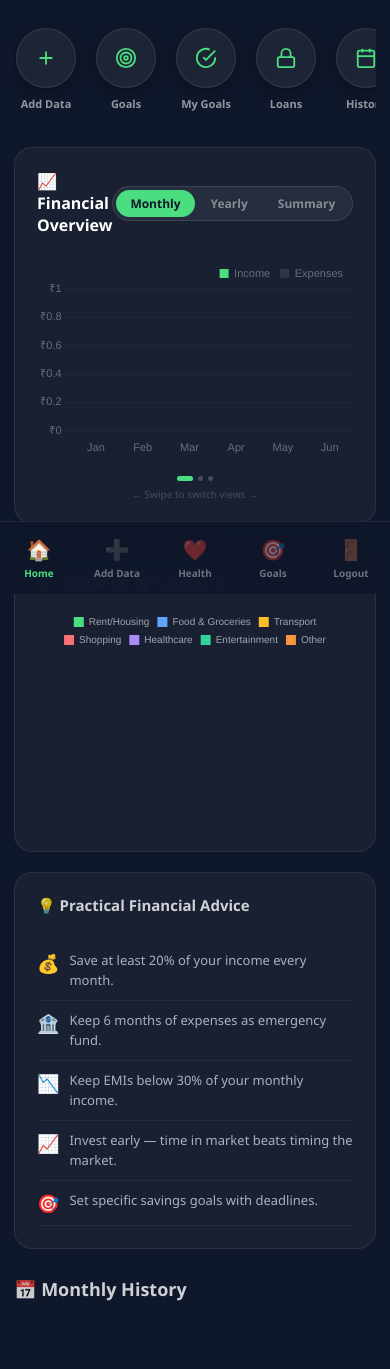
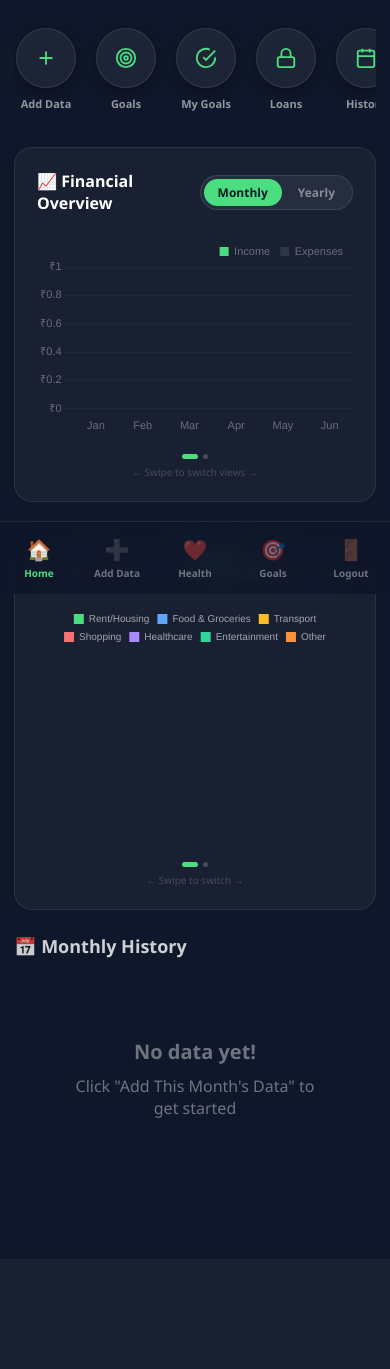
Before and after one commit to Bhatt753/financeiq, a Flask app: page /dashboard in a window 390 px wide. Shown: the part 250-1619 px from the top of the page. After the commit the page ends 1368 px from the top, so only its background shows below. Run offline with Flask 3, Linux system fonts and the light colour scheme; the visitor is signed in with stand-in values (Sample User, id 1); data that the repository does not hold is empty; some libraries are stand-ins or nearby versions.

Commit message:
Clean chart slider - 2 slides only, donut separate on desktop, swipeable on mobile

```diff
--- a/templates/dashboard.html
+++ b/templates/dashboard.html
@@ -102,26 +102,37 @@
         .dot.active { background:#4ade80; width:16px; border-radius:3px; }
         .swipe-tip { font-size:10px; color:rgba(255,255,255,0.2); text-align:center; margin-top:6px; }
 
-        /* SPENDING SECTION — below chart on desktop */
+        /* SPENDING SECTION */
         .spending-section {
-            display:grid;
-            grid-template-columns:1fr 1fr;
-            gap:20px;
-            margin-bottom:28px;
+            display:grid; grid-template-columns:1fr 1fr;
+            gap:20px; margin-bottom:28px;
         }
-
         .spending-card {
             background:rgba(255,255,255,0.04);
             border:1px solid rgba(255,255,255,0.08);
             border-radius:18px; padding:22px;
         }
-
         .spending-card-title {
             font-size:15px; font-weight:600; color:rgba(255,255,255,0.8);
             margin-bottom:18px; display:flex; align-items:center; gap:8px;
         }
+        .spending-ch-wrap { position:relative; height:260px; width:100%; }
 
-        .spending-ch-wrap { position:relative; height:260px; width:100%; }
+        /* MOBILE SPENDING SLIDER */
+        .mobile-spending-card {
+            display:none;
+            background:rgba(255,255,255,0.04);
+            border:1px solid rgba(255,255,255,0.08);
+            border-radius:18px; padding:22px; margin-bottom:24px; overflow:hidden;
+        }
+        .mobile-spending-header {
+            display:flex; justify-content:space-between;
+            align-items:center; margin-bottom:18px;
+        }
+        .mob-slider-wrap { overflow:hidden; touch-action:pan-y; width:100%; }
+        .mob-slides { display:flex; transition:transform 0.45s cubic-bezier(0.22,1,0.36,1); will-change:transform; }
+        .mob-slide { flex:0 0 100%; min-width:100%; padding:4px 0; }
+        .mob-ch-wrap { position:relative; height:240px; width:100%; }
 
         /* HISTORY */
         .section-title { font-size:18px; color:rgba(255,255,255,0.8); margin-bottom:20px; font-weight:600; }
@@ -163,14 +174,17 @@
             .quick-links { display:none; }
             .bottom-nav { display:flex; }
             .ch-wrap { height:200px; }
-            .spending-section { grid-template-columns:1fr; }
-            .spending-ch-wrap { height:220px; }
+            /* Hide desktop spending, show mobile spending slider */
+            .spending-section { display:none; }
+            .mobile-spending-card { display:block; }
         }
 
         @media (min-width:769px) {
             .mobile-actions { display:none; }
             .quick-links { display:grid; }
             .bottom-nav { display:none; }
+            .spending-section { display:grid; }
+            .mobile-spending-card { display:none; }
         }
     </style>
 </head>
@@ -248,56 +262,72 @@
         <a href="/health" class="quick-card"><div class="icon">❤️</div><h3>Health Score</h3><p>See your financial health</p></a>
     </div>
 
-    <!-- MAIN CHART CARD with slider — 3 slides -->
+    <!-- MAIN CHART CARD — Monthly & Yearly only -->
     <div class="chart-card">
         <div class="chart-header">
             <div class="chart-title">📈 Financial Overview</div>
             <div class="toggle-pill">
                 <button class="tbtn active" id="tbm" onclick="goSlide(0,this)">Monthly</button>
                 <button class="tbtn" id="tby" onclick="goSlide(1,this)">Yearly</button>
-                <button class="tbtn" id="tbs" onclick="goSlide(2,this)">Summary</button>
             </div>
         </div>
 
         <div class="slider-wrap" id="sw">
             <div class="slides" id="sl">
-
                 <!-- Slide 0: Monthly Bar -->
                 <div class="slide">
                     <div class="ch-wrap"><canvas id="barC"></canvas></div>
                 </div>
-
                 <!-- Slide 1: Yearly Line -->
                 <div class="slide">
                     <div class="ch-wrap"><canvas id="lineC"></canvas></div>
                 </div>
-
-                <!-- Slide 2: Summary Bar -->
-                <div class="slide">
-                    <div class="ch-wrap"><canvas id="summaryC"></canvas></div>
-                </div>
-
             </div>
         </div>
 
         <div class="dots">
             <div class="dot active" onclick="goSlide(0,document.getElementById('tbm'))"></div>
             <div class="dot" onclick="goSlide(1,document.getElementById('tby'))"></div>
-            <div class="dot" onclick="goSlide(2,document.getElementById('tbs'))"></div>
         </div>
         <div class="swipe-tip">← Swipe to switch views →</div>
     </div>
 
-    <!-- SPENDING SECTION — separate below on desktop, swipeable on mobile -->
+    <!-- DESKTOP SPENDING SECTION — side by side -->
     <div class="spending-section">
         <div class="spending-card">
             <div class="spending-card-title">🍩 Spending by Category</div>
             <div class="spending-ch-wrap"><canvas id="donutC"></canvas></div>
         </div>
         <div class="spending-card">
-            <div class="spending-card-title">💡 Practical Financial Advice</div>
-            <div id="advice-list" style="padding-top:8px;"></div>
+            <div class="spending-card-title">📊 Income vs Expenses vs Savings</div>
+            <div class="spending-ch-wrap"><canvas id="summaryC"></canvas></div>
         </div>
+    </div>
+
+    <!-- MOBILE SPENDING SLIDER — swipeable -->
+    <div class="mobile-spending-card">
+        <div class="mobile-spending-header">
+            <div class="chart-title">🍩 Spending</div>
+            <div class="toggle-pill">
+                <button class="tbtn active" id="stb0" onclick="goMobSlide(0,this)">Category</button>
+                <button class="tbtn" id="stb1" onclick="goMobSlide(1,this)">Summary</button>
+            </div>
+        </div>
+        <div class="mob-slider-wrap" id="msw">
+            <div class="mob-slides" id="msl">
+                <div class="mob-slide">
+                    <div class="mob-ch-wrap"><canvas id="donutC2"></canvas></div>
+                </div>
+                <div class="mob-slide">
+                    <div class="mob-ch-wrap"><canvas id="summaryC2"></canvas></div>
+                </div>
+            </div>
+        </div>
+        <div class="dots" style="margin-top:12px;">
+            <div class="dot active" id="msd0" onclick="goMobSlide(0,document.getElementById('stb0'))"></div>
+            <div class="dot" id="msd1" onclick="goMobSlide(1,document.getElementById('stb1'))"></div>
+        </div>
+        <div class="swipe-tip">← Swipe to switch →</div>
     </div>
 
     <!-- HISTORY TABLE -->
@@ -419,54 +449,27 @@ new Chart(document.getElementById('lineC'),{
          borderWidth:2.5, pointBackgroundColor:GREEN, pointRadius:3, pointHoverRadius:5},
         {label:'Expenses', data:exp, borderColor:'rgba(248,113,113,0.8)',
          backgroundColor:'rgba(248,113,113,0.05)', fill:true, tension:0.45,
-         borderWidth:2, pointBackgroundColor:'rgba(248,113,113,0.8)', pointRadius:3, pointHoverRadius:5},
+         borderWidth:2, pointBackgroundColor:'rgba(248,113,113,0.8)', pointRadius:3},
         {label:'Savings',  data:sav, borderColor:'rgba(96,165,250,0.8)',
          backgroundColor:'rgba(96,165,250,0.05)', fill:true, tension:0.45,
-         borderWidth:2, pointBackgroundColor:'rgba(96,165,250,0.8)', pointRadius:3, pointHoverRadius:5}
+         borderWidth:2, pointBackgroundColor:'rgba(96,165,250,0.8)', pointRadius:3}
     ]},
     options:{...baseOpts, plugins:{...baseOpts.plugins, legend:legendOpts}}
 });
 
-// Chart 3 — Summary Bar
 const latestInc = inc.length > 0 ? inc[inc.length-1] : 0;
 const latestExp = exp.length > 0 ? exp[exp.length-1] : 0;
 const latestSav = sav.length > 0 ? sav[sav.length-1] : 0;
+const catData   = [0.30,0.20,0.12,0.10,0.08,0.08,0.12].map(p=>Math.round(latestExp*p));
 
-new Chart(document.getElementById('summaryC'),{
-    type:'bar',
-    data:{
-        labels:['Income','Expenses','Savings'],
-        datasets:[{
-            data:[latestInc, latestExp, latestSav],
-            backgroundColor:[GREEN, RED, BLUE],
-            borderRadius:12, borderSkipped:false
-        }]
-    },
-    options:{
-        responsive:true, maintainAspectRatio:false,
-        animation:{duration:800, easing:'easeOutQuart'},
-        plugins:{legend:{display:false},
-            tooltip:{...baseOpts.plugins.tooltip}},
-        scales:{
-            x:{grid:{display:false}, border:{display:false}, ticks:{color:TEXT_MID,font:{size:11}}},
-            y:{grid:{color:'rgba(255,255,255,0.04)'}, border:{display:false},
-               ticks:{color:TEXT_MID,font:{size:11},
-                      callback:v=>'₹'+(v>=1000?(v/1000).toFixed(0)+'K':v)}}
-        }
-    }
-});
+const catColors = ['#4ade80','#60a5fa','#fbbf24','#f87171','#a78bfa','#34d399','#fb923c'];
+const catLabels = ['Rent/Housing','Food & Groceries','Transport','Shopping','Healthcare','Entertainment','Other'];
 
-// Chart 4 — Donut (separate section)
-const catData = [0.30,0.20,0.12,0.10,0.08,0.08,0.12].map(p=>Math.round(latestExp*p));
-new Chart(document.getElementById('donutC'),{
+const donutConfig = {
     type:'doughnut',
     data:{
-        labels:['Rent/Housing','Food & Groceries','Transport','Shopping','Healthcare','Entertainment','Other'],
-        datasets:[{
-            data:catData,
-            backgroundColor:['#4ade80','#60a5fa','#fbbf24','#f87171','#a78bfa','#34d399','#fb923c'],
-            borderWidth:0, hoverOffset:8
-        }]
+        labels:catLabels,
+        datasets:[{data:catData, backgroundColor:catColors, borderWidth:0, hoverOffset:8}]
     },
     options:{
         responsive:true, maintainAspectRatio:false, cutout:'65%',
@@ -482,48 +485,86 @@ new Chart(document.getElementById('donutC'),{
             }
         }
     }
-});
+};
 
-// Advice list
-const adviceList = document.getElementById('advice-list');
-const tips = [
-    {icon:'💰', text:'Save at least 20% of your income every month.'},
-    {icon:'🏦', text:'Keep 6 months of expenses as emergency fund.'},
-    {icon:'📉', text:'Keep EMIs below 30% of your monthly income.'},
-    {icon:'📈', text:'Invest early — time in market beats timing the market.'},
-    {icon:'🎯', text:'Set specific savings goals with deadlines.'},
-];
-tips.forEach(t => {
-    adviceList.innerHTML += `
-        <div style="display:flex;gap:10px;align-items:flex-start;
-                    padding:10px 0;border-bottom:1px solid rgba(255,255,255,0.05);">
-            <span style="font-size:18px;flex-shrink:0">${t.icon}</span>
-            <span style="font-size:13px;color:rgba(255,255,255,0.65);line-height:1.5">${t.text}</span>
-        </div>`;
-});
+const summaryConfig = {
+    type:'bar',
+    data:{
+        labels:['Income','Expenses','Savings'],
+        datasets:[{
+            data:[latestInc, latestExp, latestSav],
+            backgroundColor:[GREEN, RED, BLUE],
+            borderRadius:12, borderSkipped:false
+        }]
+    },
+    options:{
+        responsive:true, maintainAspectRatio:false,
+        animation:{duration:800, easing:'easeOutQuart'},
+        plugins:{legend:{display:false}, tooltip:{...baseOpts.plugins.tooltip}},
+        scales:{
+            x:{grid:{display:false}, border:{display:false}, ticks:{color:TEXT_MID,font:{size:11}}},
+            y:{grid:{color:'rgba(255,255,255,0.04)'}, border:{display:false},
+               ticks:{color:TEXT_MID,font:{size:11},
+                      callback:v=>'₹'+(v>=1000?(v/1000).toFixed(0)+'K':v)}}
+        }
+    }
+};
 
-// Slider
+// Desktop charts
+if(document.getElementById('donutC'))   new Chart(document.getElementById('donutC'),   donutConfig);
+if(document.getElementById('summaryC')) new Chart(document.getElementById('summaryC'), summaryConfig);
+
+// Mobile charts
+if(document.getElementById('donutC2'))   new Chart(document.getElementById('donutC2'),   donutConfig);
+if(document.getElementById('summaryC2')) new Chart(document.getElementById('summaryC2'), summaryConfig);
+
+// Main slider
 let cur = 0;
 function goSlide(i, btn){
     cur = i;
     document.getElementById('sl').style.transform = `translateX(-${i*100}%)`;
-    document.querySelectorAll('.tbtn').forEach(b => b.classList.remove('active'));
+    document.querySelectorAll('#sw .tbtn').forEach(b => b.classList.remove('active'));
     if(btn) btn.classList.add('active');
-    document.querySelectorAll('.dot').forEach((d,j) => d.classList.toggle('active', j===i));
+    document.querySelectorAll('#sw ~ .dots .dot').forEach((d,j) => d.classList.toggle('active', j===i));
 }
 
-// Touch swipe
+// Touch swipe — main
 const sw = document.getElementById('sw');
 let tx = 0;
 sw.addEventListener('touchstart', e=>{ tx=e.changedTouches[0].clientX; },{passive:true});
 sw.addEventListener('touchend', e=>{
     const d = tx - e.changedTouches[0].clientX;
     if(Math.abs(d) > 40){
-        const n = d>0 ? Math.min(cur+1,2) : Math.max(cur-1,0);
-        const btns = ['tbm','tby','tbs'];
-        goSlide(n, document.getElementById(btns[n]));
+        const n = d>0 ? Math.min(cur+1,1) : Math.max(cur-1,0);
+        goSlide(n, document.getElementById(n===0?'tbm':'tby'));
     }
 },{passive:true});
+
+// Mobile spending slider
+let mcur = 0;
+function goMobSlide(i, btn){
+    mcur = i;
+    document.getElementById('msl').style.transform = `translateX(-${i*100}%)`;
+    document.querySelectorAll('#msw ~ * .tbtn, .mobile-spending-card .tbtn')
+        .forEach(b => b.classList.remove('active'));
+    if(btn) btn.classList.add('active');
+    [document.getElementById('msd0'), document.getElementById('msd1')]
+        .forEach((d,j) => d && d.classList.toggle('active', j===i));
+}
+
+// Touch swipe — mobile spending
+const msw = document.getElementById('msw');
+let mtx = 0;
+if(msw){
+    msw.addEventListener('touchstart', e=>{ mtx=e.changedTouches[0].clientX; },{passive:true});
+    msw.addEventListener('touchend', e=>{
+        const d = mtx - e.changedTouches[0].clientX;
+        if(Math.abs(d) > 40){
+            const n = d>0 ? Math.min(mcur+1,1) : Math.max(mcur-1,0);
+            goMobSlide(n, document.getElementById(n===0?'stb0':'stb1'));
+        }
+    },{passive:true});
+}
 </script>
 </body>
 </html>
```
